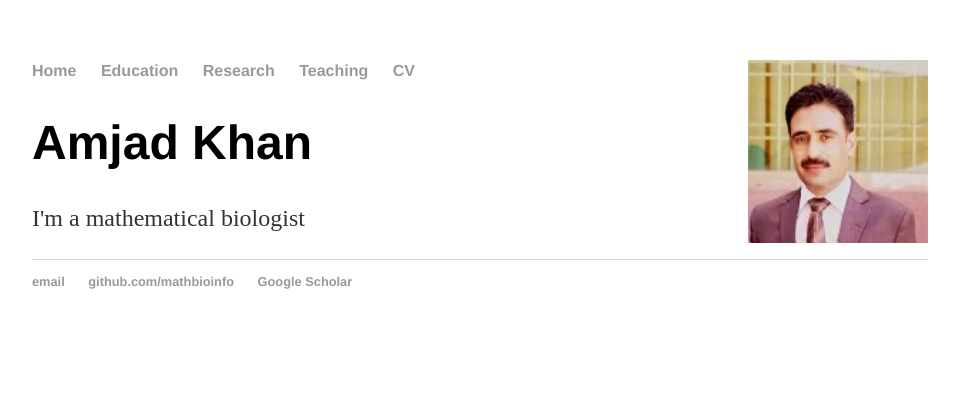
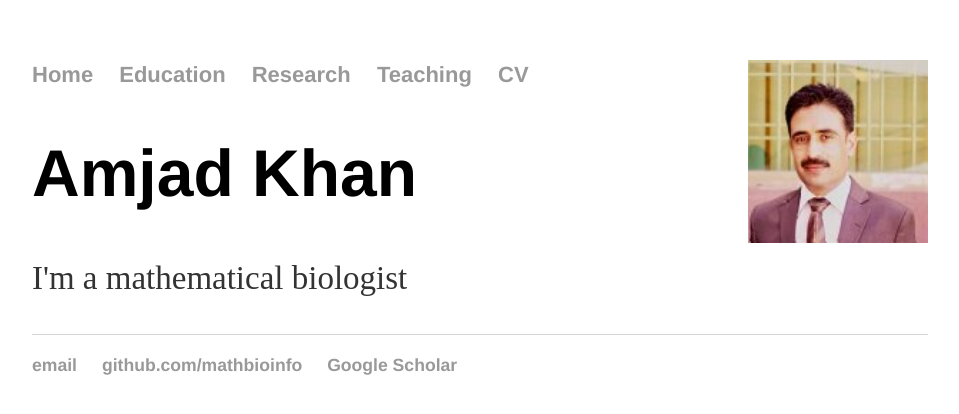
Before and after one commit to MathBioInfo/amjadkhan, a Jekyll site: the page index.html, which Jekyll copies as it is, in a window 1280 px wide. Shown: the top 414 px of the page, without its empty margins (160-1119 px from the left). Built offline with Jekyll 4.4.1, drawn with Linux system fonts in a browser that asks for light colours.

Commit message:
Update index.html

```diff
--- a/index.html
+++ b/index.html
@@ -5,6 +5,11 @@
 		 <img src="images/amjadkhan.jfif" style="float: right; width: 180px; margin-left: 15px;">
 		<link rel="stylesheet" type="text/css" href="css/main.css">
 	</head>
+	<style>
+body {
+    font-family: 'Montserrat';font-size: 22px;
+}
+</style>
 	<body>
 		<nav>
     		<ul>
```
